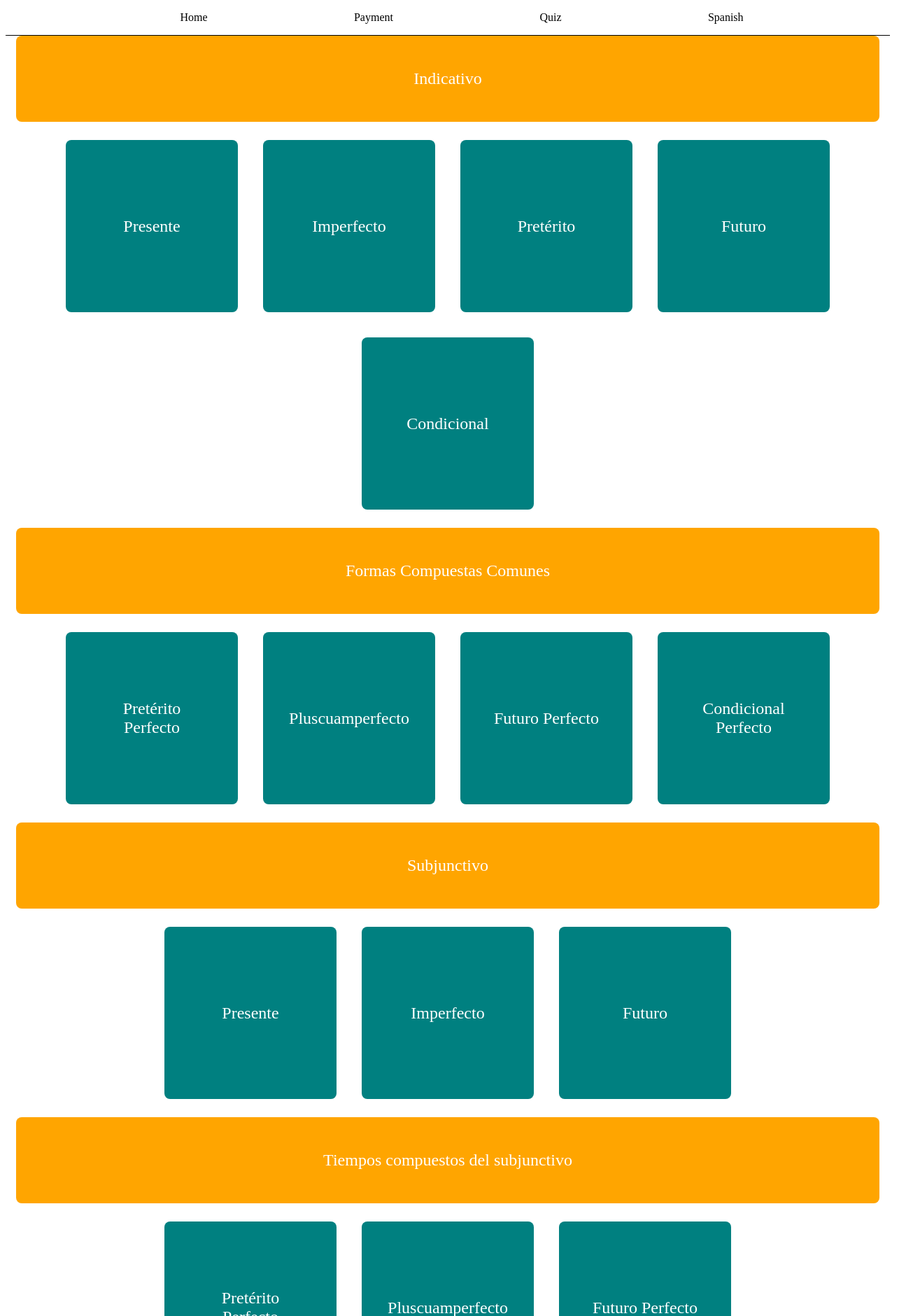
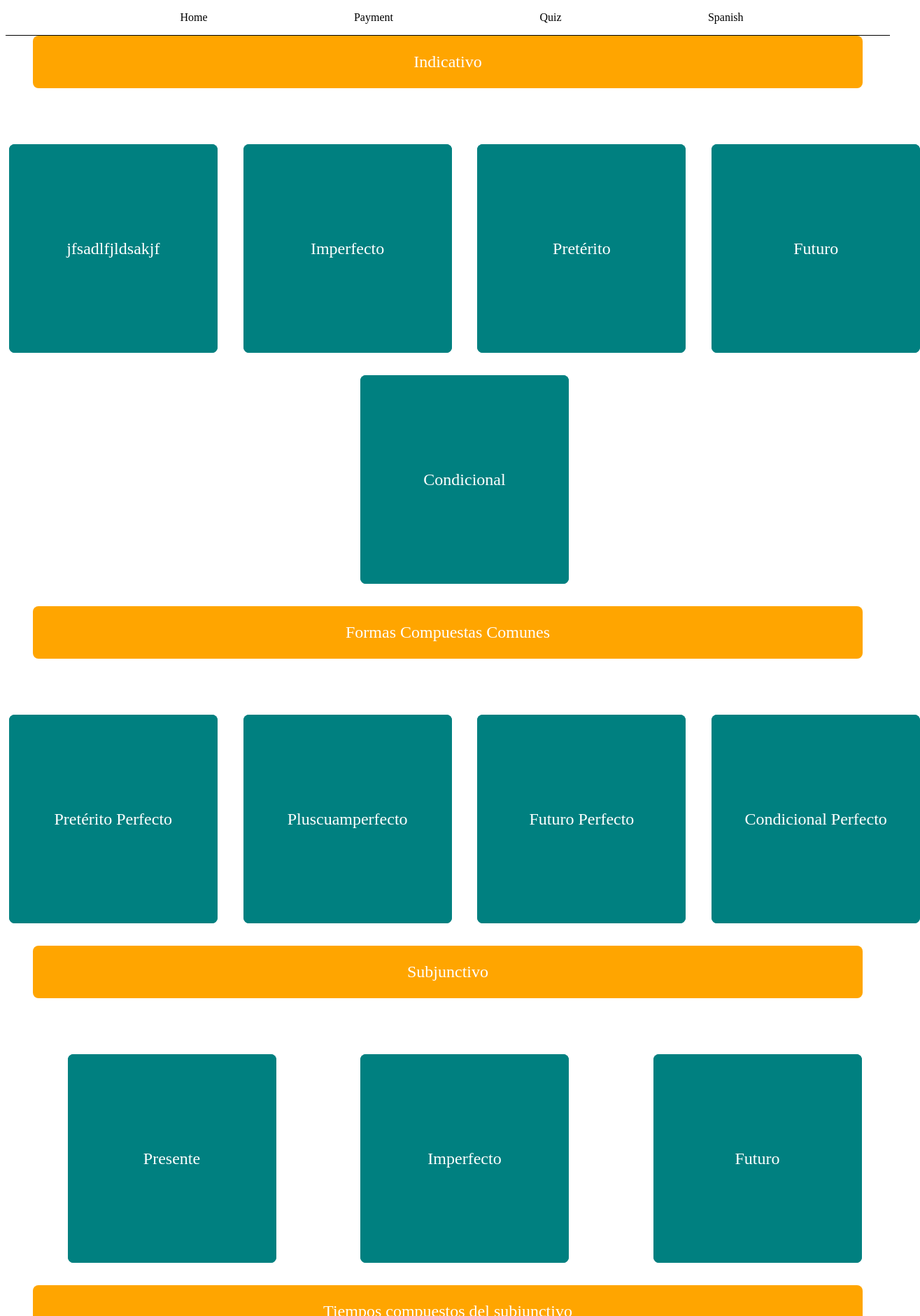
Before and after one commit to klinejessica/accessibility-app, an Angular app: page /spanish/tenses in a window 1280 px wide. Shown: the top 1880 px of the page at 70% size, 1315 px wide, since content can reach past the window. Built offline with nearby package versions, Linux system fonts and the light colour scheme.

Commit message:
flip card and format

```diff
--- a/src/app/tenses/tenses.css
+++ b/src/app/tenses/tenses.css
@@ -1,36 +1,69 @@
 .flex-container{
-
     display: flex;
     flex-wrap: wrap;
-    justify-content: center;
+    justify-content: space-evenly;
     align-content: center;
-    gap:1em;
-
+    gap:5em;
+    margin-bottom: 20px;
 }
 
 .section {
     flex-basis: 90%;
-    padding: 2em;
+    padding: 1em;
     background-color: orange;
     color: white;
     text-align: center;
     border-radius: 8px;
     font-size: 1.5rem;
 }
-.item {
-    perspective: 1000px;
+
+.flip-card {
+     perspective: 1000px;
+     width: 250px;
+     height: 250px;
+}
+
+.flip-card-inner {
+    position: relative;
+    width: 250px;
+    height:250px;
+    transition: transform 0.6s cubic-bezier(0.4,0,0.2,1);
+    transform-style: preserve-3d;
+}
+
+.flip-card:hover .flip-card-inner {
+    transform:rotateY(360deg);
+}
+
+.item, .desc {
+    position: absolute;
+    top:0;
+    left:0;
+    width:100%;
+    height:100%;
+    backface-visibility: hidden;
+    border-radius: 12px;
+/* }
+.item { */
+    /* perspective: 1000px; */
     display:flex;
+    /* position: relative; */
     justify-content: center;
     align-items: center;
 
     gap: 1em;
-    height: 150px;
-    width: 150px;
-    padding: 2em;
+    /* height: 150px;
+    width: 150px; */
+    padding: 1em;
     background-color: teal;
     color: white;
     text-align: center;
     border-radius: 8px;
     font-size: 1.5rem;
-    margin: 10px;
+    /* margin: 10px; */
 }
+
+.desc {
+    background-color: teal;
+    transform: rotateY(360deg);
+}
--- a/src/app/tenses/tenses.html
+++ b/src/app/tenses/tenses.html
@@ -1,24 +1,111 @@
 <div class="flex-container">
+
         <div class="section">Indicativo</div>
+        <div class="flip-card">
+                <div class="flip-card-inner">
                         <div class="item">Presente</div>
+                        <div class="desc">jfsadlfjldsakjf</div>
+                </div>
+        </div>
+        <div class="flip-card">
+                <div class="flip-card-inner">
                         <div class="item">Imperfecto</div>
+                        <div class="item">Imperfecto</div>
+                </div>
+        </div>
+        <div class="flip-card">
+                <div class="flip-card-inner">
                         <div class="item">Pretérito</div>
+                        <div class="item">Pretérito</div>
+                </div>
+        </div>
+        <div class="flip-card">
+                <div class="flip-card-inner">
                         <div class="item">Futuro</div>
+                        <div class="item">Futuro</div>
+                </div>
+        </div>
+        <div class="flip-card">
+                <div class="flip-card-inner">
                         <div class="item">Condicional</div>
+                        <div class="item">Condicional</div>
+                </div>
+        </div>
         <div class="section">Formas Compuestas Comunes</div>
+        <div class="flip-card">
+                <div class="flip-card-inner">
                         <div class="item">Pretérito Perfecto</div>
+                        <div class="desc">Pretérito Perfecto</div>
+                </div>
+        </div>
+        <div class="flip-card">
+                <div class="flip-card-inner">
                         <div class="item">Pluscuamperfecto</div>
+                        <div class="desc">Pluscuamperfecto</div>
+                </div>
+        </div>
+        <div class="flip-card">
+                <div class="flip-card-inner">
                         <div class="item">Futuro Perfecto</div>
+                        <div class="desc">Futuro Perfecto</div>
+                </div>
+        </div>
+        <div class="flip-card">
+                <div class="flip-card-inner">
                 <div class="item">Condicional Perfecto</div>
+                <div class="desc">Condicional Perfecto</div>
+        </div>
+        </div>
+
         <div class="section">Subjunctivo</div>
+        <div class="flip-card">
+                <div class="flip-card-inner">
                 <div class="item">Presente</div>
+                <div class="desc">Presente</div>
+                </div>
+        </div>
+        <div class="flip-card">
+                <div class="flip-card-inner">
                 <div class="item">Imperfecto</div>
+                <div class="desc">Imperfecto</div>
+                </div>
+        </div>
+        <div class="flip-card">
+                <div class="flip-card-inner">
                 <div class="item">Futuro</div>
+                <div class="desc">Futuro</div>
+                </div>
+        </div>
         <div class="section">Tiempos compuestos del subjunctivo</div>
+        <div class="flip-card">
+                <div class="flip-card-inner">
                 <div class="item">Pretérito Perfecto</div>
+                <div class="desc">Pretérito Perfecto</div>
+                </div>
+        </div>
+        <div class="flip-card">
+                <div class="flip-card-inner">
                 <div class="item">Pluscuamperfecto</div>
+                <div class="desc">Pluscuamperfecto</div>
+                </div>
+        </div>
+        <div class="flip-card">
+                <div class="flip-card-inner">
                 <div class="item">Futuro Perfecto</div>
+                <div class="desc">Futuro Perfecto</div>
+                </div>
+        </div>
         <div class="section">Imperativo</div>
+        <div class="flip-card">
+                <div class="flip-card-inner">
                 <div class="item">Afirmativo</div>
+                <div class="desc">Afirmativo</div>
+                </div>
+        </div>
+        <div class="flip-card">
+                <div class="flip-card-inner">
                 <div class="item">Negativo</div>
+                <div class="desc">Negativo</div>
                 </div>
+        </div>
+</div>
```
Lines whose indentation alone changed are shown as unchanged.
